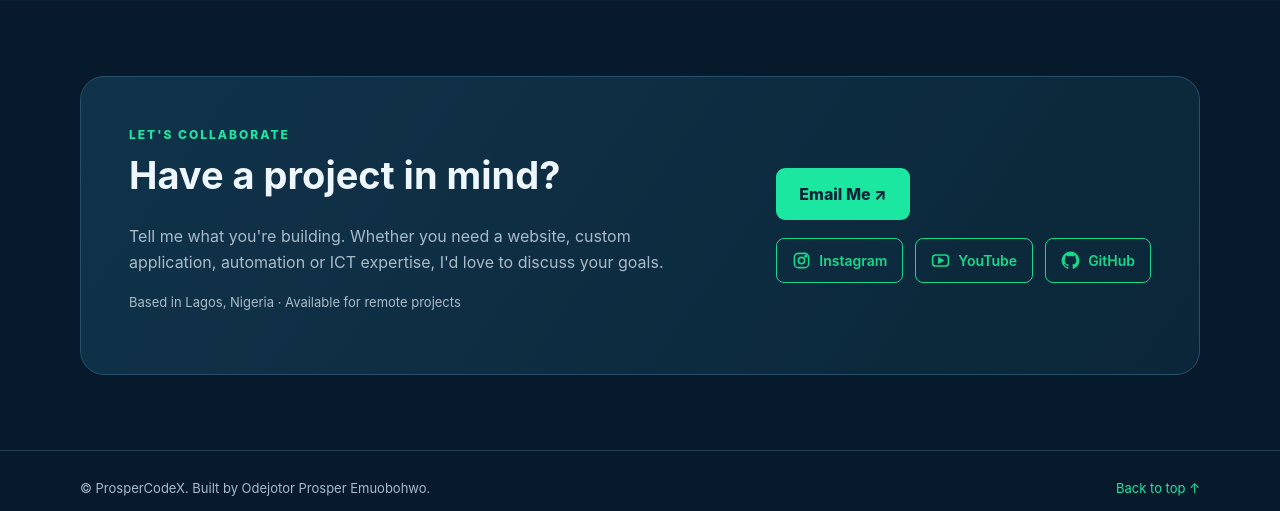
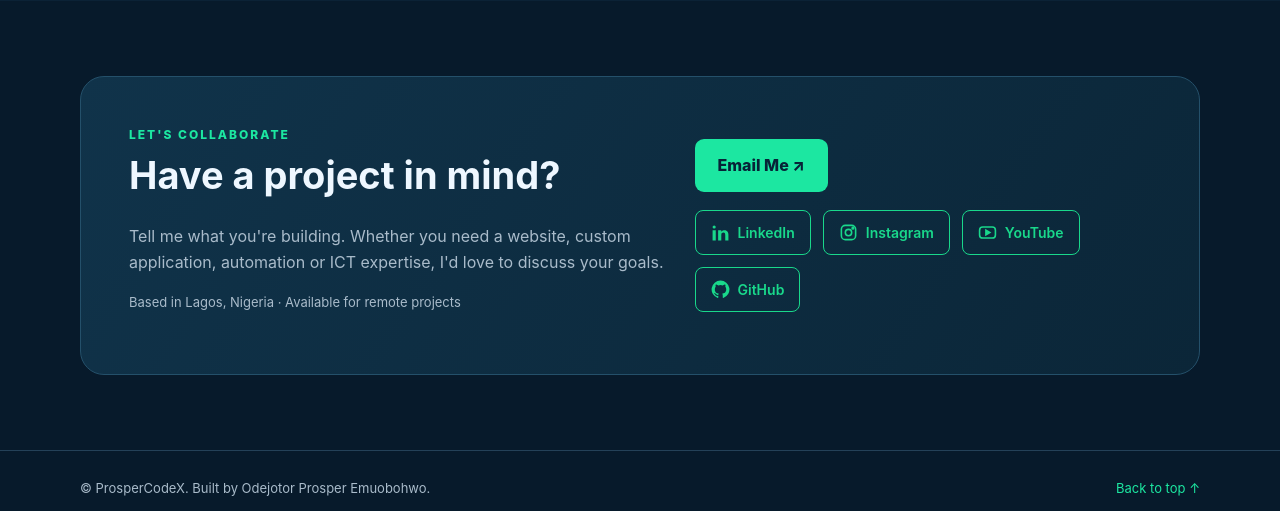
Before and after one commit to onosprosper/ProsperCodeX., a Flask app: page / in a window 1280 px wide. Shown: the part 3159-3670 px from the top of the page. Run offline with Flask 3, Linux system fonts and the light colour scheme.

Commit message:
Integrate LinkedIn profile with ProsperCodeX

```diff
--- a/templates/index.html
+++ b/templates/index.html
@@ -89,7 +89,8 @@
   "sameAs": [
     "https://github.com/onosprosper",
     "https://www.youtube.com/@onosprosper",
-    "https://www.instagram.com/prosper_codex/"
+    "https://www.instagram.com/prosper_codex/",
+    "https://www.linkedin.com/in/prosper-emuobohwo-odejotor-3aa1935a"
   ]
 }
 </script>
@@ -198,6 +199,15 @@
 </section>
 <section id="contact"><div class="wrap"><div class="contact"><div><div class="section-tag">Let's collaborate</div><h2>Have a project in mind?</h2><p>Tell me what you're building. Whether you need a website, custom application, automation or ICT expertise, I'd love to discuss your goals.</p><p class="tiny">Based in Lagos, Nigeria · Available for remote projects</p></div><div><a class="btn" href="mailto:onosprosper@gmail.com?subject=Project%20Enquiry%20-%20ProsperCodeX">Email Me ↗</a>
 <div class="pcx-social-links">
+<a href="https://www.linkedin.com/in/prosper-emuobohwo-odejotor-3aa1935a"
+   target="_blank" rel="noopener noreferrer"
+   aria-label="ProsperCodeX on LinkedIn">
+<svg viewBox="0 0 24 24" fill="currentColor">
+<path d="M4 3a2 2 0 1 0 0 4 2 2 0 0 0 0-4zM2 9h4v13H2zM9 9h4v2c1-2 3-2 4-2 4 0 5 3 5 6v7h-4v-7c0-2-1-3-2-3-2 0-3 1-3 3v7H9z"/>
+</svg>
+LinkedIn
+</a>
+
 <a href="https://www.instagram.com/prosper_codex/"
    target="_blank" rel="noopener noreferrer"
    aria-label="ProsperCodeX on Instagram">
```
